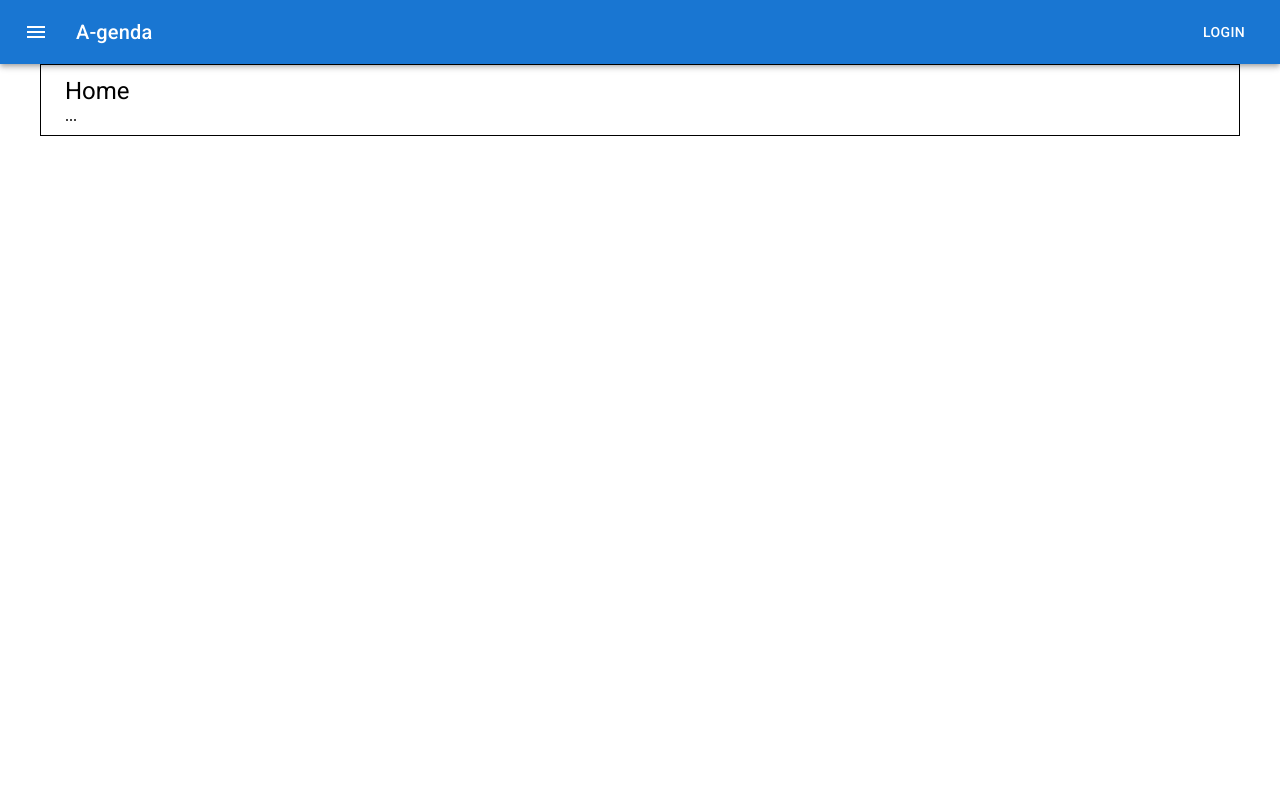
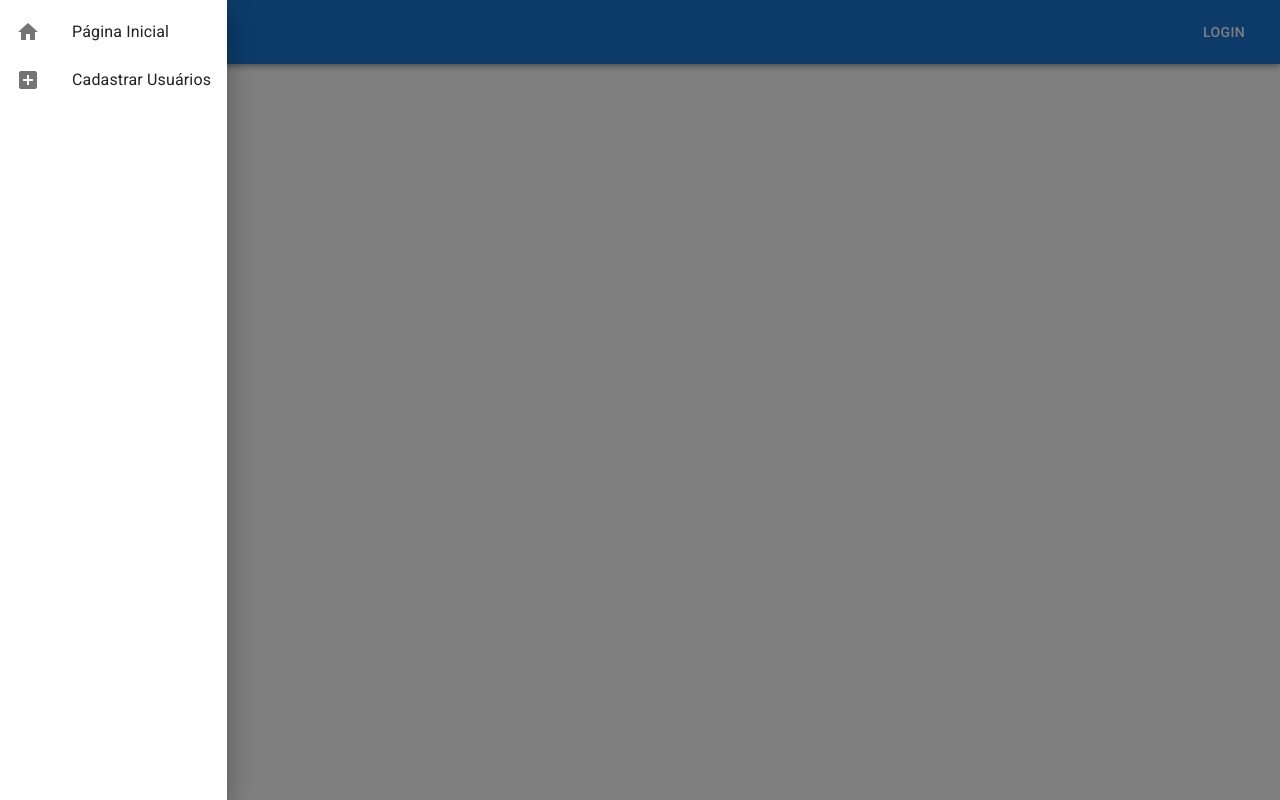
Before and after one commit to devlucianogomes/CRUD-React-Material-UI-, a React (Create React App) app: page / in a window 1280 px wide. Both pictures are taken after a click on the button "menu". Built offline with nearby package versions, Linux system fonts and the light colour scheme.

Commit message:
Criacao e configuracao do Menu Gaveta

```diff
--- a/src/App.js
+++ b/src/App.js
@@ -10,18 +10,18 @@
 
 const App = () => {
   return (
-    <TemplateDefault>
-      <Router>
+    <Router>
+      <TemplateDefault>
         <Switch>
           <Route path="/customers">
-            <TemplatePage title="Customers" Component={Customers} />
+            <TemplatePage title="Usuários" Component={Customers} />
           </Route>
           <Route path="/">
-            <TemplatePage title="Home" Component={Home} />
+            <TemplatePage title="Página Inicial" Component={Home} />
           </Route>
         </Switch>
-      </Router>
-    </TemplateDefault>
+      </TemplateDefault>
+    </Router>
   );
 };
 
--- a/src/Components/CustomerCard.js
+++ b/src/Components/CustomerCard.js
@@ -10,7 +10,7 @@
 import ShareIcon from "@mui/icons-material/Share";
 
 // Passe por props, o que devera ser recebido de informações providas da api
-const CustomerCard = ({ name, lastname, email, avatar, className }) => {
+const CustomerCard = ({ name, lastname, email, avatar }) => {
   return (
     <Card sx={{ maxWidth: 345, margin: "20px auto" }}>
       <CardHeader
--- a/src/Partials/Header/Header.js
+++ b/src/Partials/Header/Header.js
@@ -1,16 +1,40 @@
-import React from "react";
+import React, { useState } from "react";
 import AppBar from "@mui/material/AppBar";
 import Toolbar from "@mui/material/Toolbar";
 import Typography from "@mui/material/Typography";
 import Button from "@mui/material/Button";
 import IconButton from "@mui/material/IconButton";
 import MenuIcon from "@mui/icons-material/Menu";
+import Drawer from "@mui/material/Drawer";
+import List from "@mui/material/List";
+import ListItem from "@mui/material/ListItem";
+import ListItemIcon from "@mui/material/ListItemIcon";
+import ListItemText from "@mui/material/ListItemText";
+import HomeIcon from "@mui/icons-material/Home";
+import AddBoxIcon from "@mui/icons-material/AddBox";
+import { useHistory } from "react-router-dom/cjs/react-router-dom.min";
 
 const Header = () => {
+  // History, para redirect de rotas
+  const history = useHistory();
+  // State menu
+  const [menuOpen, setMenuOpen] = useState(false);
+
+  const handleToggleMenu = () => {
+    setMenuOpen(!menuOpen);
+  };
+
+  const handleMenuClick = (route) => {
+    handleToggleMenu();
+    history.push(route);
+  };
+
   return (
+    <>
       <AppBar position="static" color="primary">
         <Toolbar>
           <IconButton
+            onClick={() => handleToggleMenu()}
             size="large"
             edge="start"
             color="inherit"
@@ -20,11 +44,28 @@
             <MenuIcon />
           </IconButton>
           <Typography variant="h6" component="div" sx={{ flexGrow: 1 }}>
-          A-genda
+            E-stoque
           </Typography>
           <Button color="inherit">Login</Button>
         </Toolbar>
       </AppBar>
+      <Drawer open={menuOpen} onClose={() => handleToggleMenu()}>
+        <List>
+          <ListItem button onClick={() => handleMenuClick("/")}>
+            <ListItemIcon>
+              <HomeIcon />
+            </ListItemIcon>
+            <ListItemText>Página Inicial</ListItemText>
+          </ListItem>
+          <ListItem button onClick={() => handleMenuClick("/customers")}>
+            <ListItemIcon>
+              <AddBoxIcon />
+            </ListItemIcon>
+            <ListItemText>Cadastrar Usuários</ListItemText>
+          </ListItem>
+        </List>
+      </Drawer>
+    </>
   );
 };
 
--- a/src/Templates/Default.js
+++ b/src/Templates/Default.js
@@ -9,7 +9,6 @@
 const useStyles = makeStyles(() => ({
   container: {
     padding: "10px 0",
-    border: "1px solid black",
   },
 }));
 
--- a/src/Templates/Page.js
+++ b/src/Templates/Page.js
@@ -1,15 +1,7 @@
 // Template padrão para exibição de dados
 import React from "react";
 
-import { makeStyles } from "@material-ui/styles";
 import { Typography } from "@mui/material";
-
-// Estilo do container
-const useStyles = makeStyles(() => ({
-  container: {
-    padding: "10px 0",
-  },
-}));
 
 const Page = ({ title, Component }) => {
   return (
```
Lines whose indentation alone changed are shown as unchanged.
